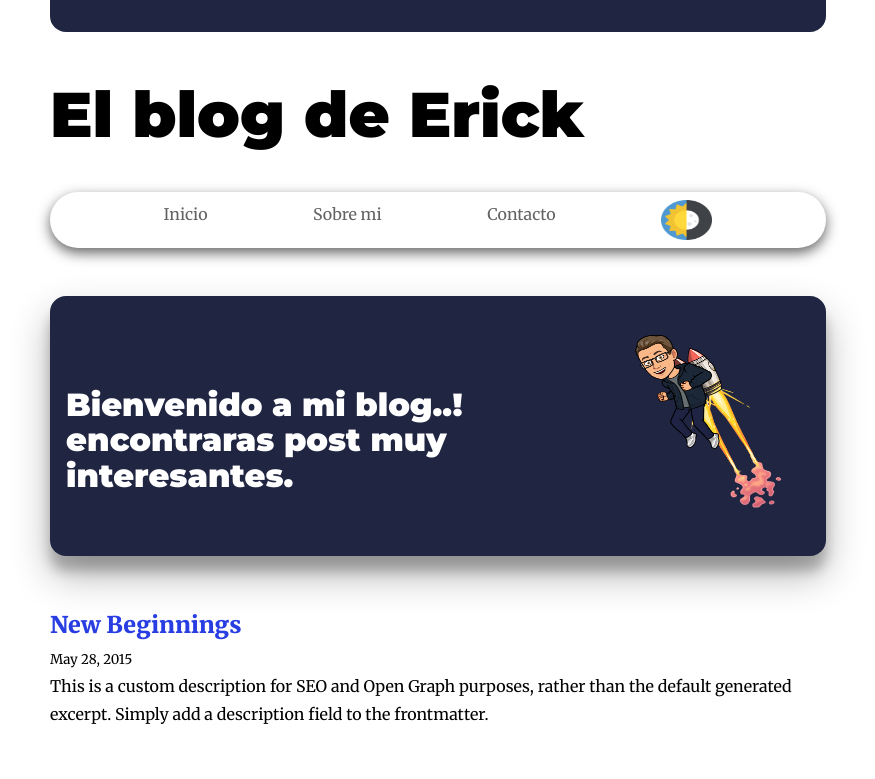
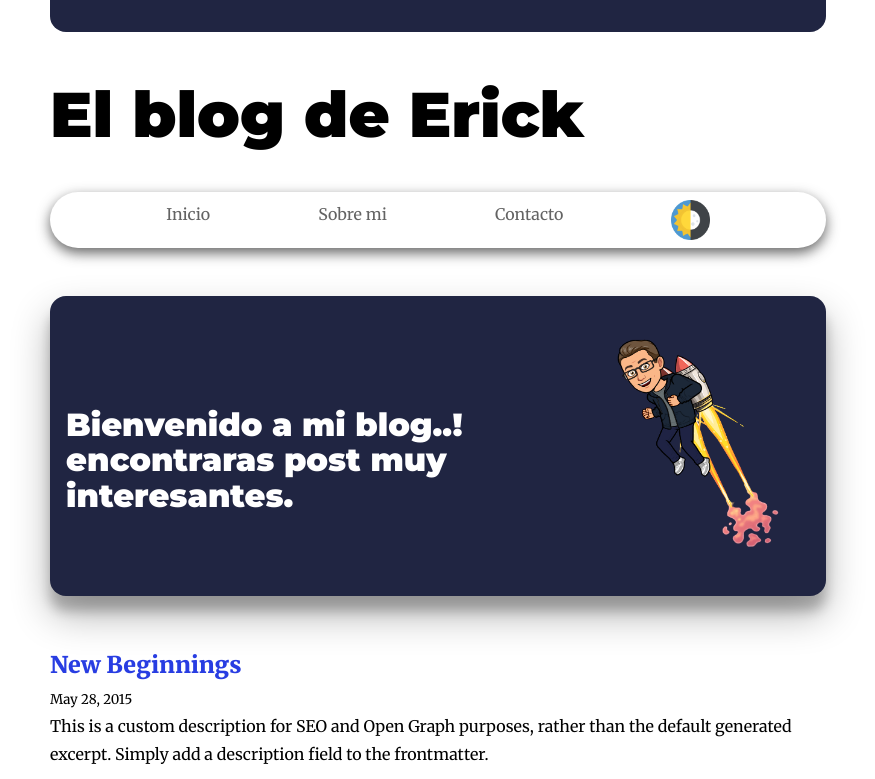
Before and after one commit to ErickRV19/my-blog, a Gatsby site: page / in a window 1280 px wide. Shown: the top 779 px of the page, without its empty margins (202-1077 px from the left). Built offline with nearby package versions, Linux system fonts and the light colour scheme; Gatsby itself is replaced by a stand-in of ours; some packages are replaced by stand-ins of ours.

Commit message:
ajuste para varios tamaños de pantalla

```diff
--- a/src/components/styles/index.css
+++ b/src/components/styles/index.css
@@ -87,10 +87,10 @@ img {
     }
 }
 
-@media (min-width: 1050px) {
+@media (min-width: 1000px) {
     img {
         width: 20vw;
-        height: 25vh;
+        height: 30vh;
     }
     h1 {
         font-size: xx-large;
--- a/src/components/styles/layout.css
+++ b/src/components/styles/layout.css
@@ -65,7 +65,23 @@ a:hover {
     color: #000000;
 }
 
-@media (max-width: 400px) {
+@media (min-width: 300px) {
+    #iconTheme {
+        width: 10vw;
+        height: 5vh;
+        margin: 0;
+    }
+}
+
+@media (min-width: 400px) {
+    #iconTheme {
+        width: 8vw;
+        height: 5vh;
+        margin: 0;
+    }
+}
+
+@media (min-width: 425px) {
     #iconTheme {
         width: 8vw;
         height: 5vh;
@@ -81,17 +97,9 @@ a:hover {
     }
 }
 
-@media (max-width: 425px) {
-    #iconTheme {
-        width: 8vw;
-        height: 5vh;
-        margin: 0;
-    }
-}
-
 @media (min-width: 1024px) {
     #iconTheme {
-        width: 6vw;
+        width: 5vw;
         height: 5vh;
         margin: 0;
     }
@@ -99,7 +107,7 @@ a:hover {
 
 @media (min-width: 1050px) {
     #iconTheme {
-        width: 4vw;
+        width: 3vw;
         height: 5vh;
         margin: 0;
     }
```
